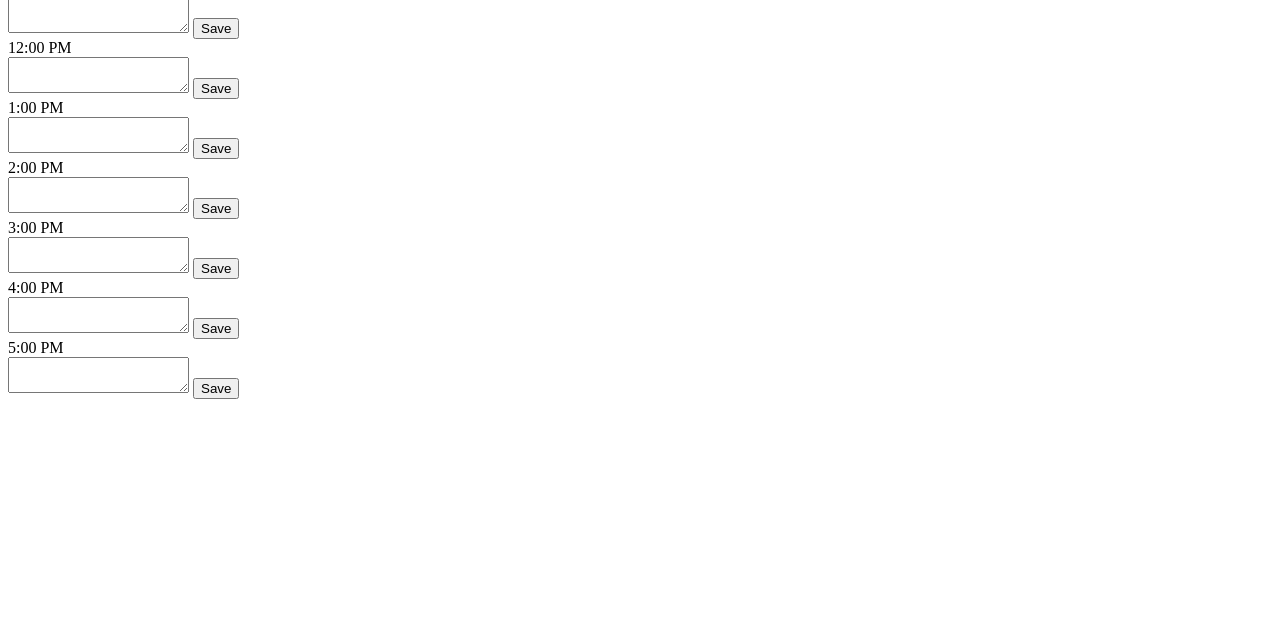
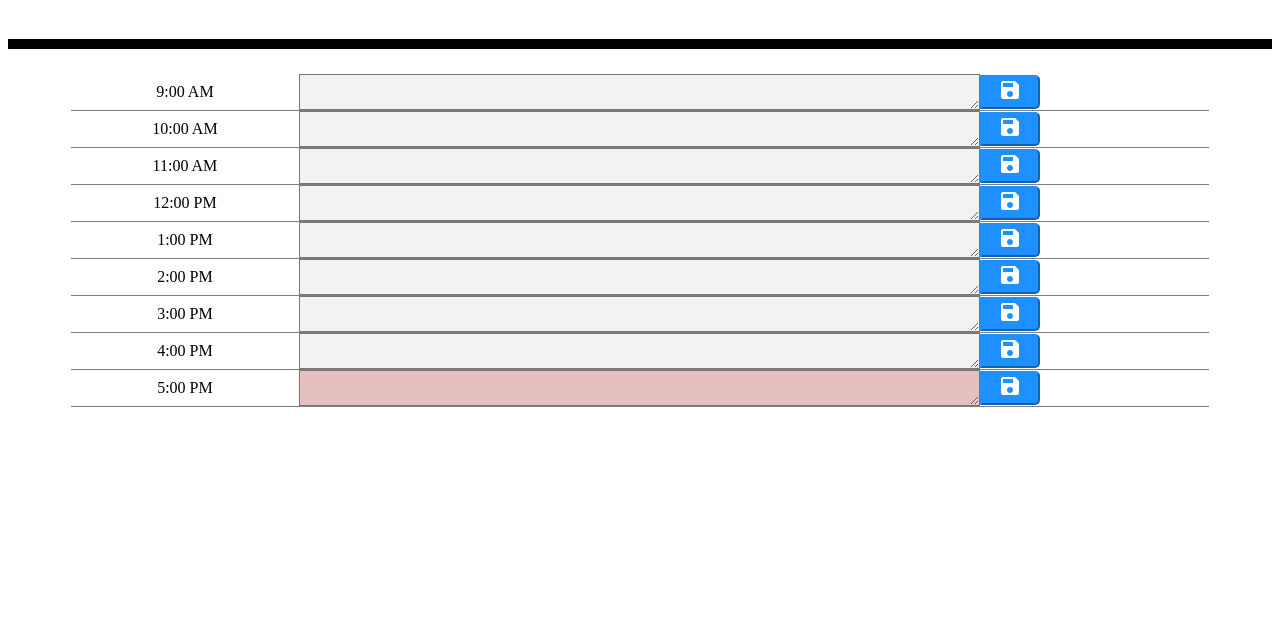
Before and after one commit to christroy/Module-5-Challenge, a plain HTML site: page index.html in a window 1280 px wide. Shown: the part 167-800 px from the top of the page. Drawn offline with nearby package versions, Linux system fonts and the light colour scheme.

Commit message:
updated javascript and css

```diff
--- a/assets/game.js
+++ b/assets/game.js
@@ -30,8 +30,34 @@ for(let button of buttons){
     }
 
     let getLocalStorage=window.localStorage.getItem("planner");
+        console.log (getLocalStorage);
+        if(!getLocalStorage){
+            console.log (getLocalStorage)
+            window.localStorage.setItem("planner", JSON.stringify(localStorage));
+            getLocalStorage=window.localStorage.getItem("planner");
+        }
+        console.log(JSON.parse(getLocalStorage));
 
-    console.log(JSON.parse(getLocalStorage));
+    let currentHour=new Date().getHours();
         for(let ta of textAreas){
             ta.value=JSON.parse(getLocalStorage)[ta.dataset.time];
+            if(parseInt(ta.dataset.time) < currentHour){
+                ta.classList.add("grey");
+            } else if(parseInt(ta.dataset.time)===currentHour){
+                ta.classList.add("red");
+
+            } else if(parseInt(ta.dataset.time) > currentHour){
+                ta.classList.add("green");
             }
+
+        }
+
+        let months=["January", "February", "March", "April", "May", "June", "July", "August", "September",
+        "October", "November", "December"];
+        let daysOfWeek=["Sunday", "Monday", "Tuesday", "Wednesday", "Thursday", "Friday", "Saturday"];
+        let beginDay=new Date();
+        let month=months[beginDay.getMonth()];
+        let dayOfWeek=daysOfWeek[beginDay.getDay()];
+        let dayOfMonth=beginDay.getDate();
+        console.log (dayOfWeek, ", ", month, " ", dayOfMonth);
+        document.getElementById("currentDate").innerHTML=moment().format("dddd, MMMM Do");
--- a/assets/style.css
+++ b/assets/style.css
@@ -1 +1,68 @@
-#
+header{
+    display:block;
+    width:100%;
+    text-align:center;
+    padding:50px 0;
+    border-bottom: 10px solid #000;
+}
+
+#planner{
+    display:block;
+    width:90%;
+    padding:25px 0;
+    text-align: center;
+    margin: 0 auto;
+
+}
+
+#planner .hour_row{
+    display:flex;
+    justify-content: space-between;
+    align-items: center;
+    border-bottom: 1px solid #817d7d;
+
+}
+
+#planner .hour_row .hour{
+    flex:0.2;
+
+}
+
+#planner .hour_row .event{
+    flex:0.8;
+
+}
+
+#planner .hour_row .event form{
+    display:flex;
+    align-items: center;
+    width:100%;
+
+}
+
+#planner .hour_row .event form textarea{
+    flex:0.8
+}
+
+#planner .hour_row .event form button{
+    height:34px;
+    width:60px;
+    line-height:17px;
+    background: dodgerblue;
+    color:white;
+    border-color: dodgerblue;
+    border-radius: 0 5px 5px 0;
+
+}
+
+.grey{
+    background:#f2f2f2;
+}
+
+.green{
+    background: rgba(0, 155, 0, 0.25);
+}
+
+.red{
+    background: rgba(155, 0, 0, 0.25);
+}
--- a/index.html
+++ b/index.html
@@ -1,10 +1,14 @@
 <!DOCTYPE html>
     <head>
         <title>Daily Planner</title>
+        <link rel="stylesheet" href="./assets/style.css">
+        <script src="https://cdnjs.cloudflare.com/ajax/libs/moment.js/2.29.1/moment.min.js" integrity="sha512-qTXRIMyZIFb8iQcfjXWCO8+M5Tbc38Qi5WzdPOYZHIlZpzBHG3L3by84BBBOiRGiEb7KKtAOAs5qYdUiZiQNNQ==" crossorigin="anonymous"></script>
+        <link rel="stylesheet" href="https://fonts.googleapis.com/icon?family=Material+Icons" />
     </head>
     <body>
         <header>
-            Daily Planner
+            <h1>Chris's Daily Planner</h1>
+            <div id="currentDate"></div>
         </header>
         <div id="planner">
             <div class="hour_row">
@@ -14,7 +18,7 @@
                 <div class="event">
                     <form>
                         <textarea data-time="9"></textarea>
-                        <button type="submit" data-time="9" class="submit">Save</button>
+                        <button type="submit" data-time="9" class="submit"><i class="material-icons">save</i></button>
                     </form>
                 </div>
             </div>
@@ -25,7 +29,7 @@
                 <div class="event">
                     <form>
                         <textarea data-time="10"></textarea>
-                        <button type="submit" data-time="10" class="submit">Save</button>
+                        <button type="submit" data-time="10" class="submit"><i class="material-icons">save</i></button>
                     </form>
                 </div>
             </div>
@@ -35,8 +39,8 @@
                 </div>
                 <div class="event">
                     <form>
-                        <textarea data-time="13"></textarea>
-                        <button type="submit" data-time="13" class="submit">Save</button>
+                        <textarea data-time="11"></textarea>
+                        <button type="submit" data-time="11" class="submit"><i class="material-icons">save</i></button>
                     </form>
                 </div>
             </div>
@@ -46,8 +50,8 @@
                 </div>
                 <div class="event">
                     <form>
-                        <textarea data-time="13"></textarea>
-                        <button type="submit" data-time="13" class="submit">Save</button>
+                        <textarea data-time="12"></textarea>
+                        <button type="submit" data-time="12" class="submit"><i class="material-icons">save</i></button>
                     </form>
                 </div>
             </div>
@@ -58,7 +62,7 @@
                 <div class="event">
                     <form>
                         <textarea data-time="13"></textarea>
-                        <button type="submit" data-time="13" class="submit">Save</button>
+                        <button type="submit" data-time="13" class="submit"><i class="material-icons">save</i></button>
                     </form>
                 </div>
             </div>
@@ -69,7 +73,7 @@
                 <div class="event">
                     <form>
                         <textarea data-time="14"></textarea>
-                        <button type="submit" data-time="14" class="submit">Save</button>
+                        <button type="submit" data-time="14" class="submit"><i class="material-icons">save</i></button>
                     </form>
                 </div>
             </div>
@@ -80,7 +84,7 @@
                 <div class="event">
                     <form>
                         <textarea data-time="15"></textarea>
-                        <button type="submit" data-time="15" class="submit">Save</button>
+                        <button type="submit" data-time="15" class="submit"><i class="material-icons">save</i></button>
                     </form>
                 </div>
             </div>
@@ -91,7 +95,7 @@
                 <div class="event">
                     <form>
                         <textarea data-time="16"></textarea>
-                        <button type="submit" data-time="16" class="submit">Save</button>
+                        <button type="submit" data-time="16" class="submit"><i class="material-icons">save</i></button>
                     </form>
                 </div>
             </div>
@@ -102,7 +106,7 @@
                 <div class="event">
                     <form>
                         <textarea data-time="17"></textarea>
-                        <button type="submit" data-time="17" class="submit">Save</button>
+                        <button type="submit" data-time="17" class="submit"><i class="material-icons">save</i></button>
                     </form>
                 </div>
             </div>
```
Lines whose indentation alone changed are shown as unchanged.
